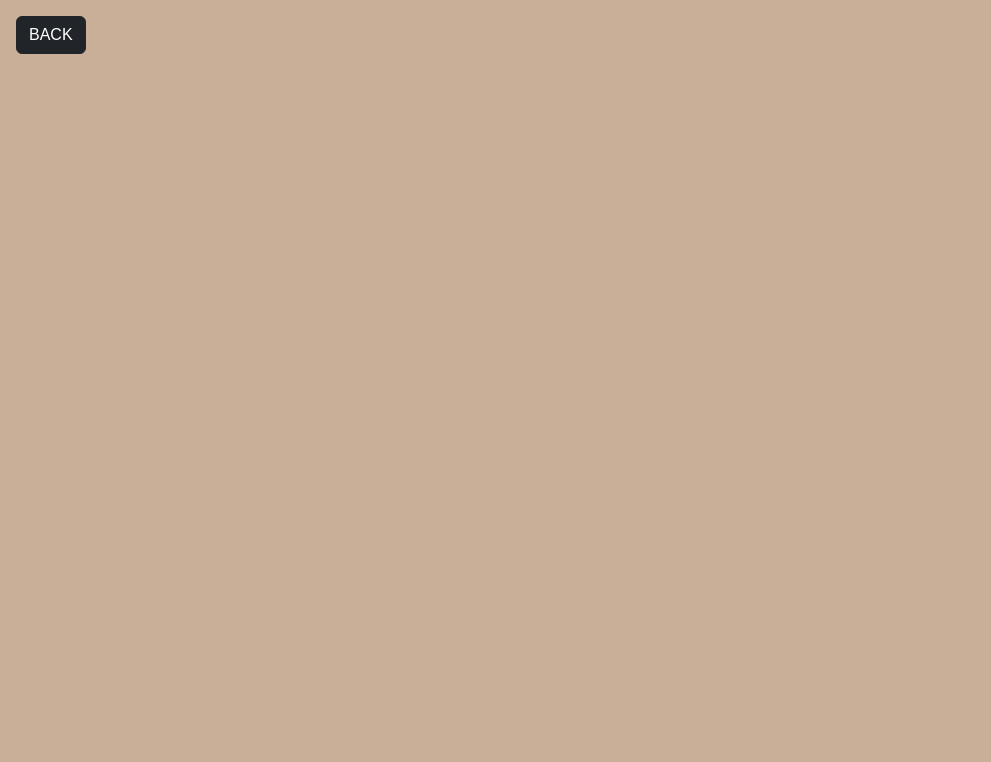
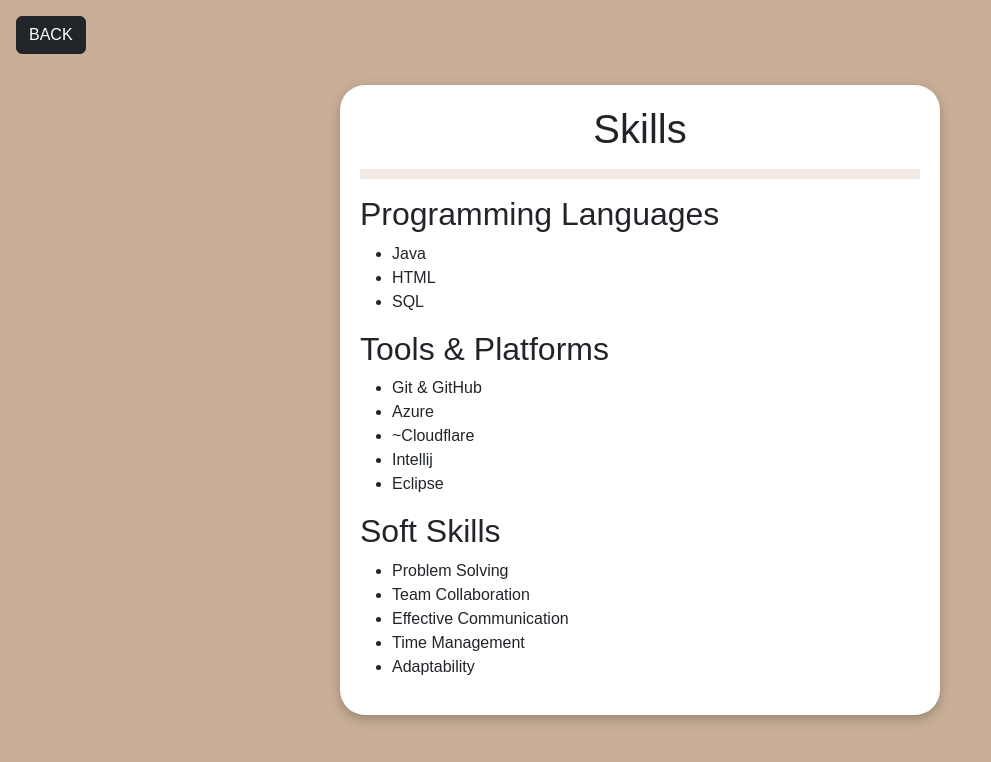
Before and after one commit to LNewell00/Website, a plain HTML site: page pages/skills.html in a window 1280 px wide. Shown: the whole page, without its empty margins (0-991 px from the left). Drawn offline with nearby package versions, Linux system fonts and the light colour scheme.

Commit message:
Syncing With Desktop

```diff
--- a/pages/skills.html
+++ b/pages/skills.html
@@ -15,5 +15,39 @@
     BACK
 </button>
 
+    <div class="container">
+        <div class="skillsHeader">
+            <h1>Skills</h1>
+        </div>
+        <hr>
+        <div class="skillsContent">
+            <h2>Programming Languages</h2>
+            <ul>
+                <li>Java</li>
+                <li>HTML</li>
+                <li>SQL</li>
+            </ul>
+
+            <h2>Tools & Platforms</h2>
+            <ul>
+                <li>Git & GitHub</li>
+                <li>Azure</li>
+                <li>~Cloudflare</li>
+                <li>Intellij</li>
+                <li>Eclipse</li>
+            </ul>
+
+            <h2>Soft Skills</h2>
+            <ul>
+                <li>Problem Solving</li>
+                <li>Team Collaboration</li>
+                <li>Effective Communication</li>
+                <li>Time Management</li>
+                <li>Adaptability</li>
+            </ul>
+
+        </div>
+    </div>
+
 </body>
 </html>
--- a/style.css
+++ b/style.css
@@ -11,13 +11,22 @@ body {
     font-family: Arial, sans-serif;
 }
 
-.container, .education {
+.container {
     background-color: white;
     padding: 20px;
     border-radius: 25px;
     box-shadow: 0 4px 12px rgba(0, 0, 0, 0.25);
     max-width: 600px;
 }
+
+hr {
+    border: 5px solid #c9af98;
+    filter: brightness(100%);
+}
+.skillsHeader {
+    text-align: center;
+}
+
 
 /* Link Buttons */
 .button {
```
